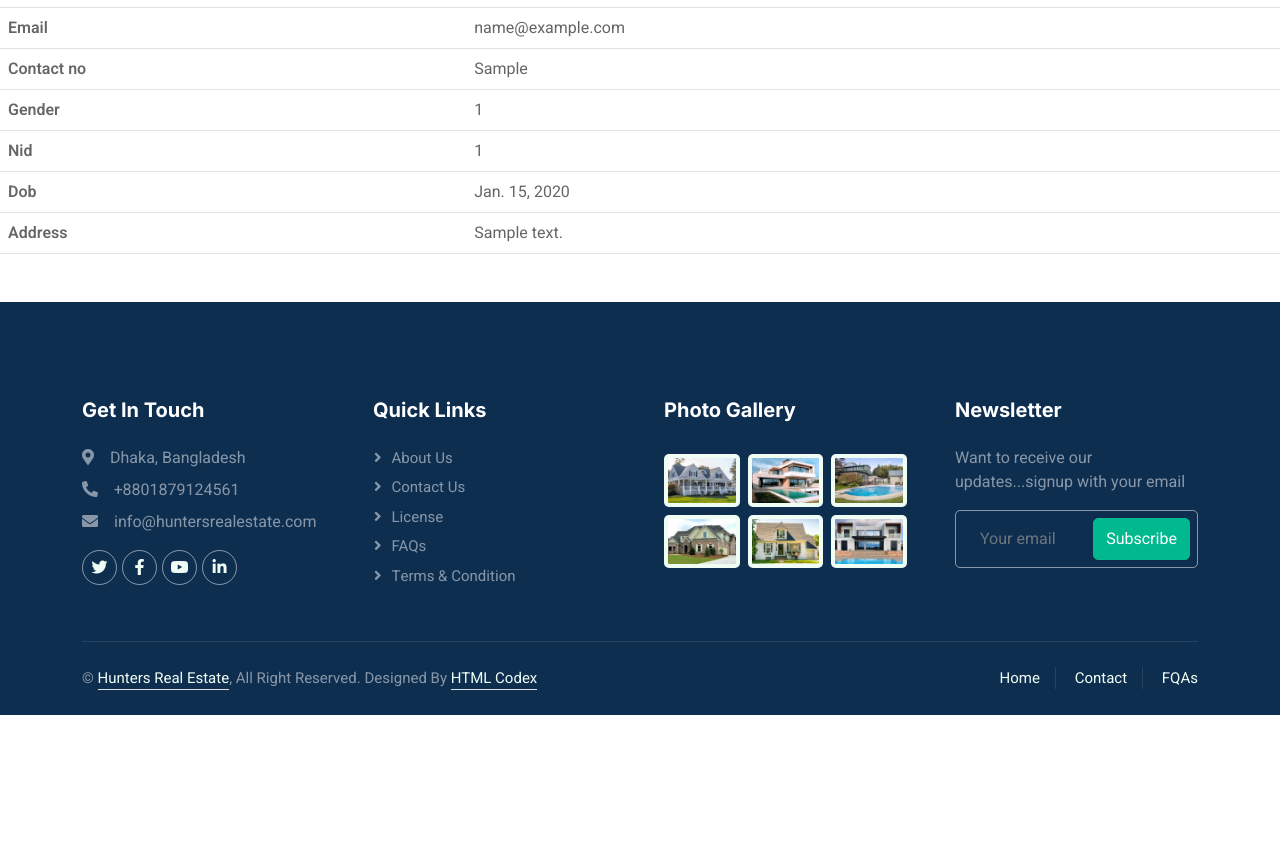
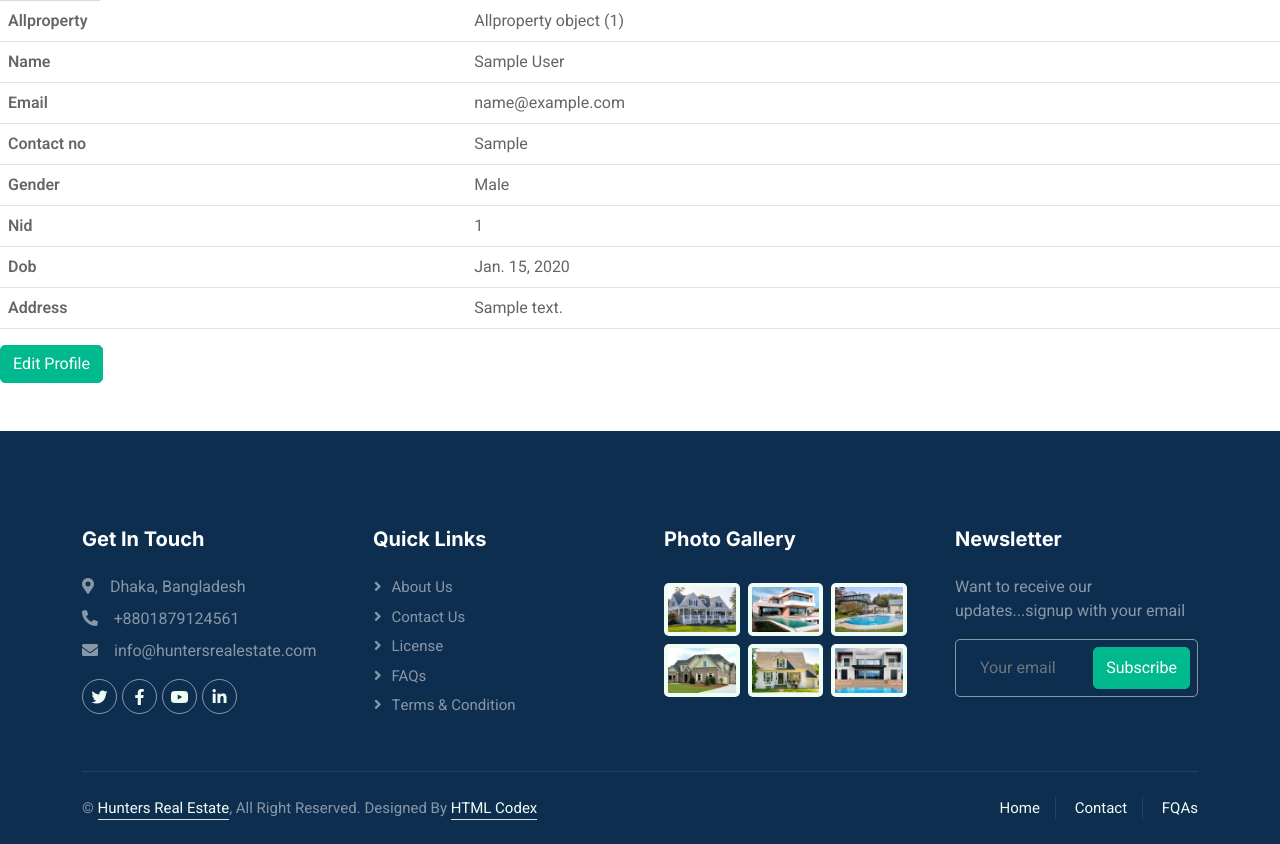
Before and after one commit to Khalidi-Siam/Real-Estate-Management-System, a Django app: page /authentication/profile in a window 1280 px wide. Shown: the part 219-1063 px from the top of the page. Before the commit the page ends 934 px from the top, so only its background shows below. Run offline with Django 5.2, Linux system fonts and the light colour scheme; a user stored in the database is signed in; tables that the repository leaves empty hold one stand-in row (values such as "Sample post"); grey boxes marked "Sample" are stand-in pictures; some libraries are stand-ins or nearby versions.

Commit message:
edit profile functionality implemented

```diff
--- a/RealEstate/authentication/forms.py
+++ b/RealEstate/authentication/forms.py
@@ -30,7 +30,13 @@
         model = User
         fields = ['username', 'password']
 
+# class EditUserForm(forms.ModelForm):
+#     class Meta:
+#         model = User
+#         fields = '__all__'
+
 class EditProfileForm(forms.ModelForm):
     class Meta:
         model = UserProfile
         fields = '__all__'
+        exclude = ['user']
--- a/RealEstate/authentication/models.py
+++ b/RealEstate/authentication/models.py
@@ -9,7 +9,7 @@
         (2, 'Female'),
         (3, 'Other'),
     ]
-    user = models.OneToOneField(User, on_delete = models.CASCADE, null = True)
+    user = models.OneToOneField(User, on_delete = models.CASCADE, null = True, related_name = "UserProfile")
     name = models.CharField(max_length = 50)
     email = models.EmailField(max_length=100)
     contact_no = models.CharField(max_length=20, null = True)
@@ -18,7 +18,7 @@
     dob = models.DateField(null = True)
 
     address = models.TextField(null = True)
-    profile_picture = models.ImageField(upload_to='media/profile_picture', null = True)
+    profile_picture = models.ImageField(upload_to='profile_picture', null = True)
 
     def __str__(self):
         return self.name
--- a/RealEstate/authentication/urls.py
+++ b/RealEstate/authentication/urls.py
@@ -6,4 +6,5 @@
     path('signin', views.signin, name = "signin"),
     path('signout', views.signout, name = "signout"),
     path('profile', views.profile, name = "profile"),
+    path('edit-profile', views.edit_profile, name = "edit_profile"),
 ]
--- a/RealEstate/authentication/views.py
+++ b/RealEstate/authentication/views.py
@@ -1,8 +1,9 @@
 from django.shortcuts import render, redirect
 from django.contrib.auth.models import User
-from .forms import SignUpForm, SignInForm
+from .forms import SignUpForm, SignInForm, EditProfileForm
 from .models import UserProfile
 from django.contrib.auth import authenticate,login,logout
+from django.contrib.auth.decorators import login_required
 
 # Create your views here.
 def signup(request):
@@ -47,19 +48,42 @@
         form = SignInForm()
     return render(request, "signin.html", {'form': form})
 
+@login_required
 def signout(request):
     logout(request)
     request.session['isLoggedIn'] = False
     next_page = request.GET.get('next', '/')
     return redirect(next_page)
 
-
+@login_required
 def profile(request):
     user_profile = UserProfile.objects.get(user = request.user)
     profile_fields = get_profile_fields(user_profile)
+    profile_fields['profile_picture'] = user_profile.profile_picture
     return render(request, "profile.html", {'profile_fields':profile_fields})
 
 
 def get_profile_fields(user_profile):
     fields = [field.name for field in UserProfile._meta.get_fields() if field.name not in ['id', 'user', 'profile_picture']]
     return {field: getattr(user_profile, field, None) for field in fields}
+
+@login_required
+def edit_profile(request):
+    # user_profile = request.UserProfile
+    user_profile = UserProfile.objects.get(user = request.user)
+
+    if request.method == 'POST':
+        form = EditProfileForm(request.POST, request.FILES, instance = user_profile)
+        if form.is_valid():
+            request.user.email = form.cleaned_data['email']
+            request.user.username = form.cleaned_data['email']
+            request.user.save()
+
+            form.save()
+            return redirect('profile')
+
+    else:
+        print(user_profile)
+        form = EditProfileForm(instance=user_profile)
+
+    return render(request, 'edit_profile.html', {'form':form})
--- a/RealEstate/templates/profile.html
+++ b/RealEstate/templates/profile.html
@@ -7,18 +7,35 @@
 {%block content%}
 <!-- USER PROFILE Start -->
 {% if profile_fields %}
-    <img src="{{ user_profile.profile_picture.url }}" alt="Profile Picture" width="100" height="100">
+    <img src="{{ profile_fields.profile_picture.url }}" alt="Profile Picture" width="100" height="100">
 
     <table class="table">
         <tbody>
             {% for field, value in profile_fields.items %}
-                <tr>
-                    <td><strong>{{ field|format_field_name }}</strong></td>
-                    <td>{{ value }}</td>
-                </tr>
+                {% if field != 'profile_picture' %}
+                    <tr>
+                        <td><strong>{{ field|format_field_name }}</strong></td>
+                        <td>
+                        {% if field == 'gender' %}
+                            {% if value == 1 %}
+                                Male
+                            {% elif value == 2 %}
+                                Female
+                            {% elif value == 3 %}
+                                Other
+                            {% endif %}
+                        {% else %}
+                            {{ value }}
+
+                        {% endif %}
+
+                        </td>
+                    </tr>
+                {%endif%}
             {% endfor %}
         </tbody>
     </table>
+    <a href="{% url 'edit_profile' %}" class="btn btn-primary">Edit Profile</a>
 {% else %}
     <p>No profile found</p>
 {% endif %}
```
Also changed, not shown: RealEstate/templates/edit_profile.html (added, +24 -0 lines), RealEstate/authentication/migrations/0002_alter_userprofile_profile_picture_and_more.py (added), RealEstate/media/profile_picture/IMG_20211223_115823-removebg-preview.png (added).
